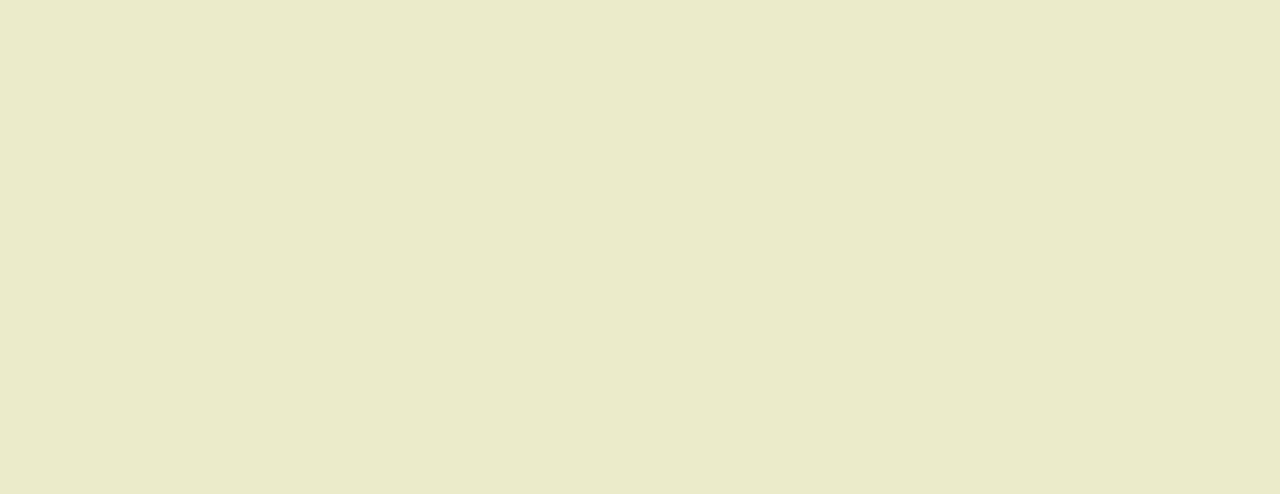
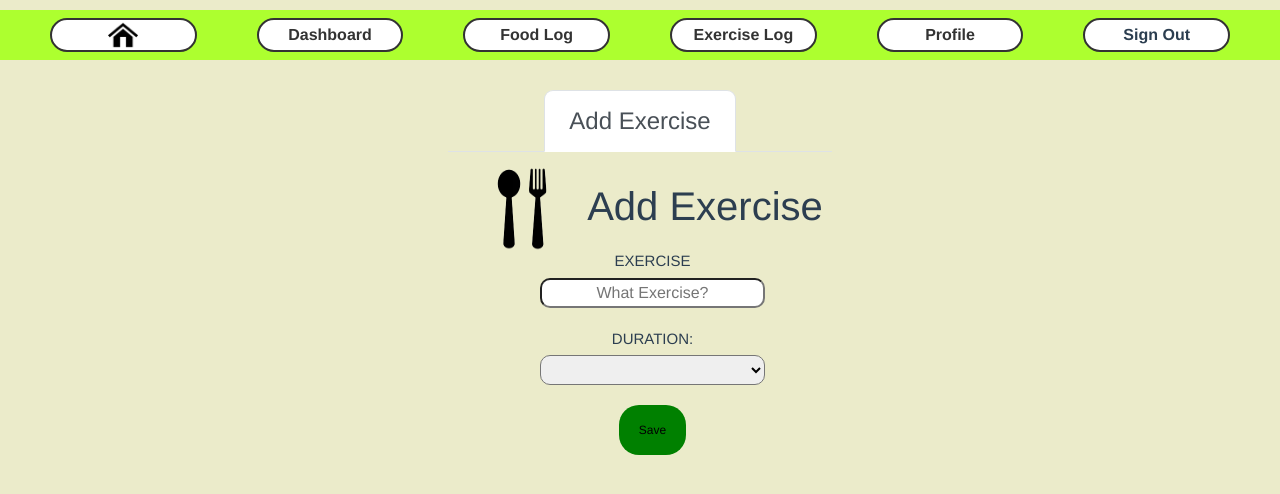
Before and after one commit to BT3103AppDev1/l1-final-project-group-16, a Vue app: page /AddExerPage in a window 1280 px wide. Before the commit this address had no page. Shown: the top 494 px of the page. Built offline with nearby package versions, Linux system fonts and the light colour scheme; no server answers.

Commit message:
exercise ui

```diff
--- a/src/router/index.js
+++ b/src/router/index.js
@@ -11,6 +11,7 @@ import FoodLogPage from '@/views/FoodLogPage.vue'
 import ExerciseLogPage from '@/views/ExerciseLogPage.vue'
 import ProfilePage from '@/views/ProfilePage.vue'
 import AddFoodPage from '@/views/AddFoodPage.vue'
+import AddExerPage from '@/views/AddExerPage.vue'
 
 
 
@@ -61,10 +62,17 @@ const routes = [
   },
 
   {
+    path: '/AddExerPage',
+    name: 'AddExerPage',
+    component: AddExerPage
+  },
+  {
     path: '/AddFoodPage',
     name: 'AddFoodPage',
     component: AddFoodPage
   },
+
+
 
 ]
 
--- /dev/null
+++ b/src/views/AddExerPage.vue
@@ -0,0 +1,213 @@
+<template>
+    <div>
+      <NavigationBar/>
+    </div>
+    <div id="exercise">
+    <TabNav :tabs="['Add Exercise']" :selected="selected" @selected="setSelected">
+      <Tab :isSelected="selected === 'Add Exercise'">
+    <div class="AddExer">
+    <img class="images" src="src/assets/images/forkspoon.png" width="130" height="120">
+    <h1>Add Exercise</h1>
+  </div>
+  <div class="centered">
+      <form @submit.prevent="saveExer" class="newExer">
+        <!-- Quick Add Form -->
+        <label class="labels" for="exerName">EXERCISE</label>
+        <input  class="formfields"  id="exerName" placeholder="What Exercise?" v-model="exerName" />
+
+        <label class="labels" for="exerName">DURATION: {{ duration }}</label>
+        <select class="formfields"  v-model="duration">
+          <option default value="">0.5 hrs</option>
+          <option>1 hrs </option>
+          <option>1.5 hrs</option>
+          <option>2 hrs</option>
+        </select>
+        <div></div>
+
+
+        <!-- Save Button -->
+        <button class="button" id="saveExer" type="submit" >Save</button><br><br>
+
+      </form>
+    </div>
+      </Tab>
+    </TabNav>
+    </div>
+  </template>
+
+  <script>
+  import NavigationBar from "@/components/NavigationBar.vue"
+  import { doc, setDoc, addDoc, getFirestore, collection} from "firebase/firestore";
+  import { getAuth, onAuthStateChanged} from "firebase/auth";
+  import { onMounted } from 'vue';
+  import Tab from "@/components/Tab.vue";
+  import TabNav from "@/components/TabNav.vue";
+
+  let currEmail=  "";
+
+  export default {
+      name:"AddExerPage" ,
+      data() {
+        return {
+          selected: "Add Exercise",
+          exerName: "",
+          mealType: null,
+          numServings: null,
+        };
+      },
+      components : {
+          NavigationBar,
+          Tab,
+          TabNav
+      },
+
+      async mounted () {
+        const auth = getAuth();
+        onAuthStateChanged(auth, (user) => {
+          if (user) {
+            currEmail = user.email;
+          }
+        });
+      },
+
+    methods: {
+      setSelected(tab)  {
+        this.selected = tab;
+      },
+      async saveExer(){
+
+        const auth = getAuth();
+        const user =  auth.currentUser.email;
+        console.log("email", user);
+        console.log(currEmail);
+
+
+        let exerData = {
+          exerName: this.exerName.value,
+          duration: this.duration.value,
+          numCalories: this.numCalories.value
+
+        };
+        const current = new Date();
+        const date = `${current.getDate()}-${current.getMonth()+1}-${current.getFullYear()}`;
+        // add the document to the current date based on bf/lunch/dinner
+        // add new date document
+        console.log(date);
+
+        const userRef = doc(collection(getFirestore(), "Users"), currEmail);
+        const datesRef = doc(collection(userRef, "Date"), date);
+        const exerLogRef = doc(collection(datesRef, "ExerciseLog"), this.mealType);
+        const mealLogRef = doc(collection(exerLogRef, this.mealType + "Meals"), this.exerName);
+        // "FoodLog", mealTypeDoc, mealTypeMeals, this.exerName);
+        await setDoc(mealLogRef, {
+          exerName: this.exerName,
+          mealType: this.mealType,
+          numServings: this.numServings,
+          numCalories: this.numCalories
+        });
+      },
+    created() {
+        const auth = getAuth();
+        onAuthStateChanged(auth, (user) => {
+          if (user) {
+            this.user = user;
+            console.log(this.currentUser.email);
+          }
+        });
+      }
+    }
+  }
+
+
+</script>
+
+<style scoped>
+#saveExer {
+    cursor: pointer;
+    margin-top: 20px;
+    padding-top: 20px;
+    padding: 16px 20px;
+    border-radius: 20px;
+    border:none;
+    font-size: 12px;
+    color: black;
+    background-color: green;
+    transition-duration: 0.42s;
+}
+
+.labels {
+  text-align: center;
+  font-size: 15px;
+  margin-top: 20px;
+  display: block;
+
+
+}
+
+.formfields {
+  text-align: center;
+  border-radius: 10px;
+  width: 225px;
+  height: 30px;
+}
+
+input:hover {
+    border-radius: 1px;
+    transition: 0.2s ease in;
+}
+
+h1 {
+  margin-top: 30px;
+}
+.button{
+  transition-duration: 0.2s;
+}
+
+#saveExer:hover {
+  background-color: red;
+}
+
+
+.centered {
+  position: fixed;
+  top: 25%;
+  left: 50%;
+  margin-top: -50px;
+  margin-left: -100px;
+
+}
+
+.AddExer{
+  display: flex;
+  font-size: 20px;
+  justify-content: center;
+  margin-top: 0px;
+}
+
+.images {
+  padding-top: 2px;
+  justify-content: center;
+  margin-bottom: 30px;
+
+}
+
+.imagescustom{
+  margin-top: 10px;
+  margin-right: 12px;
+  justify-content: center;
+  margin-bottom: 30px;
+
+}
+
+.newExer {
+  margin-top: 100px;
+}
+
+#exercise {
+  justify-content: center;
+  display: flex;
+  flex-direction: row;
+  padding-top: 30px;
+
+}
+</style>
--- a/src/views/ExerciseLogPage.vue
+++ b/src/views/ExerciseLogPage.vue
@@ -1,175 +1,86 @@
 <template>
   <div>
     <NavigationBar/>
+    <div class="save">
+      <button id="saveButton" type="button" v-on:click="addNewExer">Add New Exercise</button><br><br>
   </div>
-  <div id="food">
-  <TabNav :tabs="['Quick Add', 'Custom Food']" :selected="selected" @selected="setSelected">
-    <Tab :isSelected="selected === 'Quick Add'">
-      <p>quick add stuff</p>
-    </Tab>
+  </div>
 
-    <Tab :isSelected="selected === 'Custom Food'">
-      <p> custom food testing </p>
-    </Tab>
-  </TabNav>
-  </div>
+  <ExerCard :food="food" v-for="(food, index) in foods" :key="index"/>
+
+
+
 </template>
 
 <script>
-import NavigationBar from "@/components/NavigationBar.vue"
-import { doc, setDoc, addDoc, getFirestore, collection} from "firebase/firestore";
-import { getAuth, onAuthStateChanged} from "firebase/auth";
-import { onMounted } from 'vue';
-import Tab from "@/components/Tab.vue";
-import TabNav from "@/components/TabNav.vue";
-
+import NavigationBar from "@/components/NavigationBar.vue";
+import FoodCard from "@/components/FoodCard.vue";
+import AddFoodPage from "@/views/AddFoodPage.vue";
+import {getAuth, onAuthStateChanged} from "firebase/auth";
+import firebaseApp from "@/firebase.js";
+import { getFirestore, collection, getDoc, getDocs, query, where, doc} from 'firebase/firestore';
 let currEmail=  "";
 
 export default {
-    name:"AddFoodPage" ,
+    name:"FoodLogPage" ,
     data() {
       return {
-        selected: "Quick Add",
-        foodName: "",
+        foodName: null,
         mealType: null,
         numServings: null,
+        foods: [],
+        food: {
+          FoodName: null,
+          numServings: null,
+          numCalories: null,
+        }
       };
     },
     components : {
         NavigationBar,
-        Tab,
-        TabNav
+        FoodCard
     },
 
-    async mounted () {
-      const auth = getAuth();
-      onAuthStateChanged(auth, (user) => {
-        if (user) {
-          currEmail = user.email;
-        }
-      });
+    created() {
+      this.foods = [];
+      this.retrieveFood();
     },
 
     methods: {
-    setSelected(tab)  {
-      this.selected = tab;
+      addNewExer() {
+        this.$router.push('/AddExerPage');
+
       },
-    async saveFood(){
 
+      async retrieveFood() {
         const auth = getAuth();
-      const user =  auth.currentUser.email;
-      console.log("email", user);
+
+        const currentUser = auth.currentUser;
+        if (!currentUser) {
+        // User not logged in
+          return;
+        }
+
+        const userEmail = currentUser.email;
+        const current = new Date();
+        const today = `${current.getDate()}-${current.getMonth()+1}-${current.getFullYear()}`;
+        // console.log(today);
         console.log(currEmail);
+        const mealsRef = collection(getFirestore(), "Meals");
+        const q = query(mealsRef, where("email", "==", userEmail), where("date","==", today));
+        const querySnapshot = await getDocs(q);
+        querySnapshot.forEach((doc) => {
+          // doc.data() is never undefined for query doc snapshots
+          // console.log(doc.id, " => ", doc.data().foodName);
 
+          this.foods.push(doc.data());
 
-      let foodData = {
-        foodName: this.foodName.value,
-        mealType: this.mealType.value,
-        numServings: this.numServings.value,
-        numCalories: this.numCalories.value
-
-      };
-      const current = new Date();
-      const date = `${current.getDate()}-${current.getMonth()+1}-${current.getFullYear()}`;
-      // add the document to the current date based on bf/lunch/dinner
-      // add new date document
-      console.log(date);
-
-      const userRef = doc(collection(getFirestore(), "Users"), currEmail);
-      const datesRef = doc(collection(userRef, "Date"), date);
-      const foodLogRef = doc(collection(datesRef, "FoodLog"), this.mealType);
-      const mealLogRef = doc(collection(foodLogRef, this.mealType + "Meals"), this.foodName);
-      // "FoodLog", mealTypeDoc, mealTypeMeals, this.foodName);
-      await setDoc(mealLogRef, {
-        foodName: this.foodName,
-        mealType: this.mealType,
-        numServings: this.numServings,
-        numCalories: this.numCalories
         });
-    },
-  created() {
-      const auth = getAuth();
-      onAuthStateChanged(auth, (user) => {
-        if (user) {
-          this.user = user;
-          console.log(this.currentUser.email);
-        }
-      });
-    }
-  }
       }
 
 
-</script>
-
-<style scoped>
-#saveFood {
-  cursor: pointer;
-  margin-top: 20px;
-  padding-top: 20px;
-  padding: 16px 20px;
-  border-radius: 20px;
-  border:none;
-  font-size: 12px;
-  color: black;
-  background-color: green;
-  transition-duration: 0.42s;
-}
-
-.labels {
-text-align: center;
-font-size: 15px;
-margin-top: 20px;
-display: block;
-
-}
-
-.formfields {
-text-align: center;
-border-radius: 10px;
-width: 225px;
-height: 30px;
-}
-
-input:hover {
-  border-radius: 1px;
-  transition: 0.2s ease in;
-}
-
-.button{
-transition-duration: 0.2s;
-}
-
-#saveFood:hover {
-background-color: red;
-}
-
-
-.centered {
-position: fixed;
-top: 25%;
-left: 50%;
-margin-top: -50px;
-margin-left: -100px;
-
-}
-
-.QuickAdd{
-display: flex;
-font-size: 20px;
-justify-content: center;
-}
-
-.images {
-padding-top: 20px;
-justify-content: center;
-}
-
-#food {
-  font-size: 30px;
-  display:flex;
-  justify-content: center;
 
 
     }
-</style>
+}
+</script>
```
Lines whose indentation alone changed are shown as unchanged.
